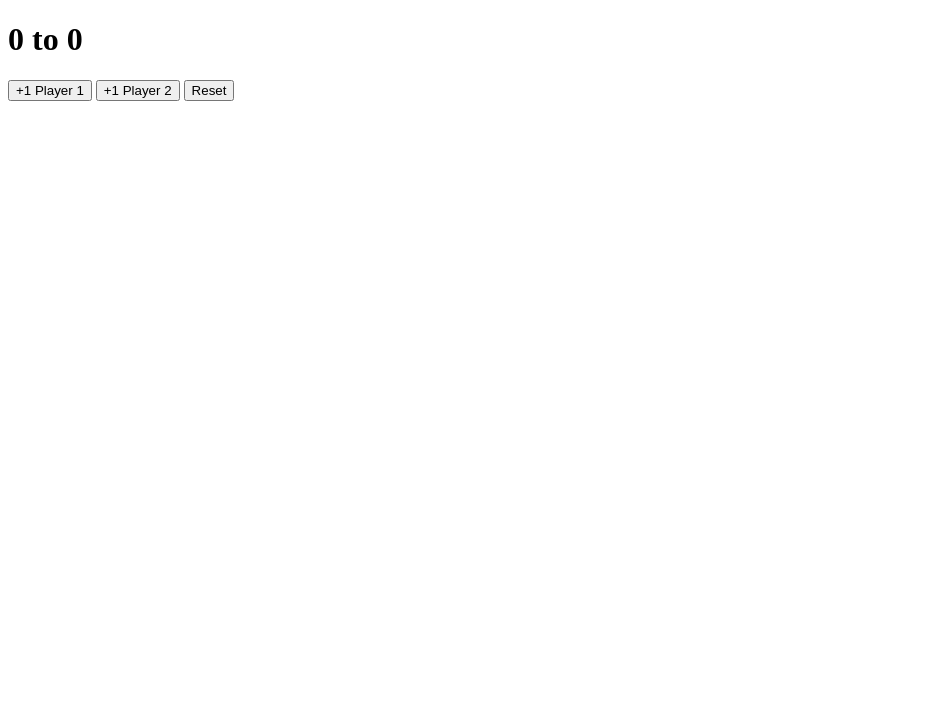
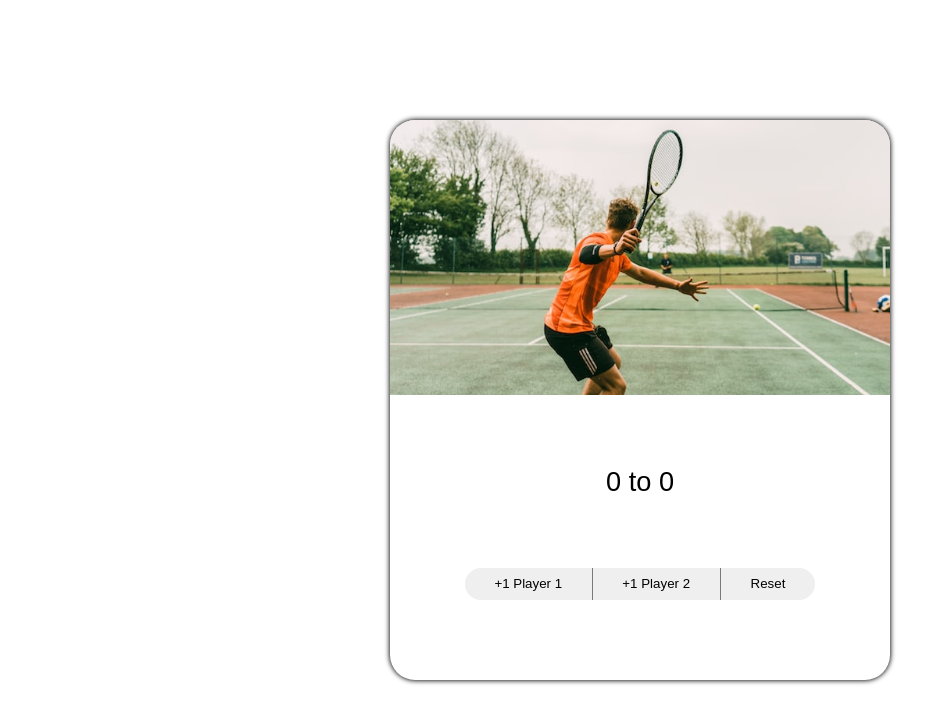
Before and after one commit to iohannc/scoreKeeper_Udemy, a plain HTML site: page index.html in a window 1280 px wide. Shown: the whole page, without its empty margins (0-950 px from the left). Drawn offline with Linux system fonts and the light colour scheme.

Commit message:
add some simple css

```diff
--- a/index.html
+++ b/index.html
@@ -8,11 +8,24 @@
     <link rel="stylesheet" href="./styles.css" />
   </head>
   <body>
-    <h1><span id="pl1-score">0</span> to <span id="pl2-score">0</span></h1>
-    <button id="pl1-scorebutton">+1 Player 1</button>
-    <button id="pl2-scorebutton">+1 Player 2</button>
-    <button id="resetbutton">Reset</button>
-
+    <main class="main">
+      <div class="container">
+        <img
+          class="top-image"
+          src="./assets/top-image.jpg"
+          alt="A man playing tennis."
+          srcset=""
+        />
+        <section class="scoreboard">
+          <p><span id="pl1-score">0</span> to <span id="pl2-score">0</span></p>
+        </section>
+        <section class="buttons-section">
+          <button id="pl1-scorebutton" class="btn">+1 Player 1</button>
+          <button id="pl2-scorebutton" class="btn">+1 Player 2</button>
+          <button id="resetbutton" class="btn">Reset</button>
+        </section>
+      </div>
+    </main>
     <script src="./app.js"></script>
   </body>
 </html>
--- a/styles.css
+++ b/styles.css
@@ -0,0 +1,199 @@
+/* CSS RESET */
+/* http://meyerweb.com/eric/tools/css/reset/
+   v2.0 | 20110126
+   License: none (public domain)
+*/
+
+html,
+body,
+div,
+span,
+applet,
+object,
+iframe,
+h1,
+h2,
+h3,
+h4,
+h5,
+h6,
+p,
+blockquote,
+pre,
+a,
+abbr,
+acronym,
+address,
+big,
+cite,
+code,
+del,
+dfn,
+em,
+img,
+ins,
+kbd,
+q,
+s,
+samp,
+small,
+strike,
+strong,
+sub,
+sup,
+tt,
+var,
+b,
+u,
+i,
+center,
+dl,
+dt,
+dd,
+ol,
+ul,
+li,
+fieldset,
+form,
+label,
+legend,
+table,
+caption,
+tbody,
+tfoot,
+thead,
+tr,
+th,
+td,
+article,
+aside,
+canvas,
+details,
+embed,
+figure,
+figcaption,
+footer,
+header,
+hgroup,
+menu,
+nav,
+output,
+ruby,
+section,
+summary,
+time,
+mark,
+audio,
+video {
+  margin: 0;
+  padding: 0;
+  border: 0;
+  font-size: 100%;
+  font: inherit;
+  vertical-align: baseline;
+}
+/* HTML5 display-role reset for older browsers */
+article,
+aside,
+details,
+figcaption,
+figure,
+footer,
+header,
+hgroup,
+menu,
+nav,
+section {
+  display: block;
+}
+body {
+  line-height: 1;
+}
+ol,
+ul {
+  list-style: none;
+}
+blockquote,
+q {
+  quotes: none;
+}
+blockquote:before,
+blockquote:after,
+q:before,
+q:after {
+  content: "";
+  content: none;
+}
+table {
+  border-collapse: collapse;
+  border-spacing: 0;
+}
+/* END OF RESET*/
+
+* {
+  box-sizing: border-box;
+}
+
+.main {
+  width: 60%;
+  height: 100vh;
+  margin: auto;
+  padding: 0 1rem;
+  font-family: sans-serif;
+  display: flex;
+  align-items: center;
+}
+
+.container {
+  display: flex;
+  flex-direction: column;
+  justify-content: space-between;
+  /* border: 1px solid blue; */
+  border-radius: 25px;
+  box-shadow: 0 0 5px 0.5px black;
+  height: 70%;
+  width: 100%;
+  max-width: 500px;
+  text-align: center;
+  padding-top: 0;
+  margin: 0 auto;
+}
+
+.top-image {
+  height: 275px;
+  width: 100%;
+  border-top-right-radius: 25px;
+  border-top-left-radius: 25px;
+  object-fit: cover;
+}
+
+.scoreboard {
+  font-size: 1.7rem;
+}
+
+.buttons-section {
+  display: flex;
+  justify-content: center;
+  height: 20%;
+  max-width: 70%;
+  margin: 0 auto;
+}
+
+.btn {
+  border: none;
+  height: 2rem;
+  width: 10rem;
+}
+
+.btn:first-of-type {
+  border-bottom-left-radius: 25px;
+  border-top-left-radius: 25px;
+  border-right: 0.5px solid rgb(122, 122, 122);
+}
+
+.btn:last-of-type {
+  border-bottom-right-radius: 25px;
+  border-top-right-radius: 25px;
+  border-left: 0.5px solid rgb(122, 122, 122);
+  flex-shrink: 2;
+}
```
Also changed, not shown: assets/top-image.jpg (added).
